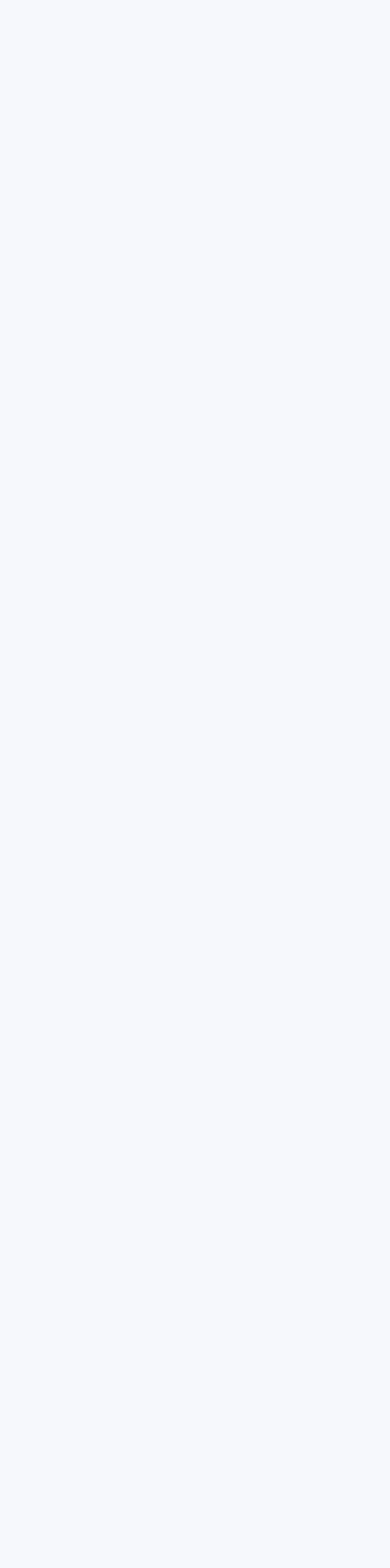
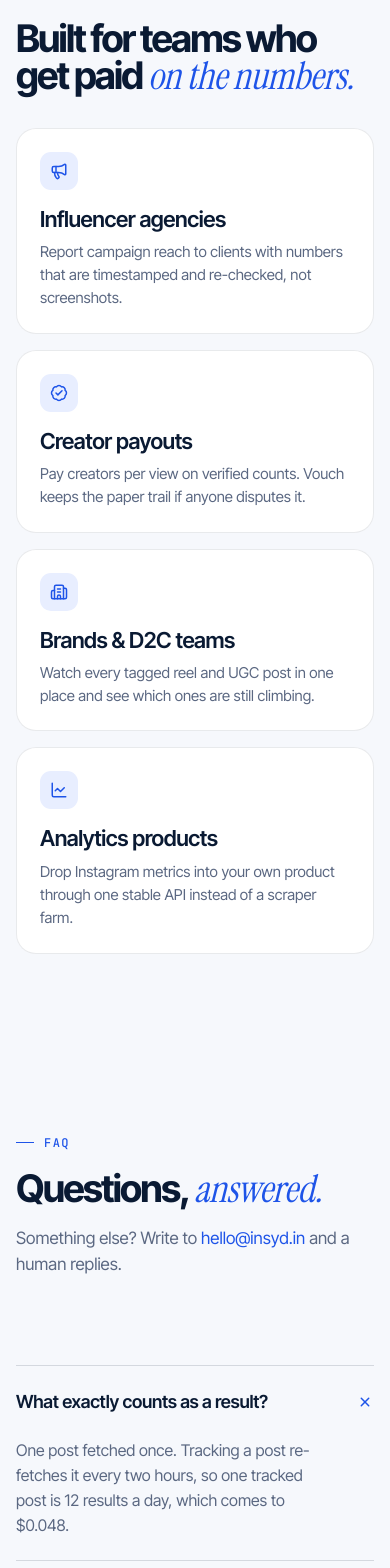
Before and after one commit to ishan-crd/Insyd.Vouch, a Next.js app: page / in a window 390 px wide. Shown: the part 10060-11628 px from the top of the page. Before the commit the page ends 10003 px from the top, so only its background shows below. Built offline with nearby package versions, Linux system fonts and the light colour scheme.

Commit message:
Landing: use cases and FAQ accordion

```diff
--- a/src/app/globals.css
+++ b/src/app/globals.css
@@ -477,3 +477,26 @@ code { font-family: var(--mono); }
 .price-foot { text-align: center; margin-top: 30px; color: var(--muted); font-size: 15px; }
 .price-foot a { color: var(--blue); font-weight: 550; }
 @media (max-width: 880px) { .price-grid { grid-template-columns: 1fr; } }
+
+/* ---------------------------------------------------------------- use cases */
+.cases { padding-top: 40px; }
+.cases-grid { display: grid; grid-template-columns: 5fr 7fr; gap: clamp(32px, 5vw, 80px); align-items: start; }
+.cases-head { display: flex; flex-direction: column; gap: 18px; position: sticky; top: 120px; }
+.cases-list { display: grid; grid-template-columns: 1fr 1fr; gap: 16px; }
+.case { padding: 24px; border-radius: 20px; background: var(--surface); box-shadow: inset 0 0 0 1px var(--line); display: flex; flex-direction: column; gap: 10px; height: 100%;
+  transition: transform 0.4s var(--spring), box-shadow 0.3s; }
+.case:hover { transform: translateY(-4px); box-shadow: inset 0 0 0 1px rgba(30, 84, 232, 0.3), var(--shadow-card); }
+.case p { margin: 8px 0 0; color: var(--muted); font-size: 15px; }
+@media (max-width: 900px) { .cases-grid { grid-template-columns: 1fr; } .cases-head { position: static; } }
+@media (max-width: 560px) { .cases-list { grid-template-columns: 1fr; } }
+
+/* ---------------------------------------------------------------- faq */
+.faq-grid { display: grid; grid-template-columns: 5fr 7fr; gap: clamp(32px, 5vw, 80px); align-items: start; }
+.faq-list { border-top: 1px solid var(--line-2); }
+.faq-item { border-bottom: 1px solid var(--line-2); }
+.faq-item button { width: 100%; display: flex; justify-content: space-between; align-items: center; gap: 20px; padding: 22px 0; text-align: left; font-size: 18px; font-weight: 550; letter-spacing: -0.015em; }
+.faq-item button:hover { color: var(--blue); }
+.faq-icon { flex-shrink: 0; color: var(--blue); transition: transform 0.35s var(--spring); }
+.faq-item.open .faq-icon { transform: rotate(45deg); }
+.faq-item p { margin: 0; padding: 0 40px 22px 0; color: var(--muted); font-size: 16px; }
+@media (max-width: 900px) { .faq-grid { grid-template-columns: 1fr; } }
--- a/src/app/page.tsx
+++ b/src/app/page.tsx
@@ -1,10 +1,12 @@
 import { ApiSection } from "@/components/landing/api-section";
+import { Faq } from "@/components/landing/faq";
 import { Features } from "@/components/landing/features";
 import { FieldsMarquee } from "@/components/landing/fields-marquee";
 import { Hero } from "@/components/landing/hero";
 import { How } from "@/components/landing/how";
 import { Pricing } from "@/components/landing/pricing";
 import { Tracking } from "@/components/landing/tracking";
+import { UseCases } from "@/components/landing/use-cases";
 import { Nav } from "@/components/landing/nav";
 
 export default function Home() {
@@ -20,6 +22,8 @@ export default function Home() {
         <Features />
         <ApiSection />
         <Pricing />
+        <UseCases />
+        <Faq />
       </main>
     </>
   );
--- /dev/null
+++ b/src/components/landing/faq.tsx
@@ -0,0 +1,60 @@
+"use client";
+
+import { AnimatePresence, motion } from "motion/react";
+import { Plus } from "lucide-react";
+import { useState } from "react";
+import { Reveal } from "@/components/reveal";
+
+const QA = [
+  { q: "What exactly counts as a result?", a: "One post fetched once. Tracking a post re-fetches it every two hours, so one tracked post is 12 results a day, which comes to $0.048." },
+  { q: "Which links can I track?", a: "Any public Instagram reel or post URL (instagram.com/reel/… or instagram.com/p/…). You can also pass a public profile to pull its latest reels. Private accounts are not supported." },
+  { q: "What data comes back?", a: "Everything Instagram exposes for the post: views, plays, likes, comments, caption, hashtags, mentions, tagged users, owner, audio, duration, dimensions, media URLs, the latest comments and more. More than 30 fields, same JSON shape every time." },
+  { q: "Can I change the 2-hour interval or stop tracking?", a: "Two hours is the default cadence. You can stop tracking any post at any time from the dashboard or with DELETE /v1/track/:id, and set an end date when you start tracking." },
+  { q: "Do I need an Instagram account or login?", a: "No. You never share credentials with us. We only read public data." },
+  { q: "How do I pay?", a: "Add a card and top up credit. Usage is metered per result and shown live in your dashboard, with a full log of every run and what it cost." },
+];
+
+export function Faq() {
+  const [open, setOpen] = useState<number | null>(0);
+  return (
+    <section id="faq" className="section faq">
+      <div className="wrap faq-grid">
+        <Reveal className="section-head">
+          <span className="eyebrow">FAQ</span>
+          <h2 className="h2">
+            Questions, <span className="serif blue">answered.</span>
+          </h2>
+          <p className="lede">
+            Something else? Write to <a className="blue" href="mailto:hello@insyd.in">hello@insyd.in</a> and a human replies.
+          </p>
+        </Reveal>
+        <Reveal className="faq-list" delay={0.08}>
+          {QA.map((item, i) => {
+            const isOpen = open === i;
+            return (
+              <div key={item.q} className={`faq-item ${isOpen ? "open" : ""}`}>
+                <button aria-expanded={isOpen} onClick={() => setOpen(isOpen ? null : i)}>
+                  <span>{item.q}</span>
+                  <Plus size={18} className="faq-icon" />
+                </button>
+                <AnimatePresence initial={false}>
+                  {isOpen && (
+                    <motion.div
+                      initial={{ height: 0, opacity: 0 }}
+                      animate={{ height: "auto", opacity: 1 }}
+                      exit={{ height: 0, opacity: 0 }}
+                      transition={{ duration: 0.35, ease: [0.16, 1, 0.3, 1] }}
+                      style={{ overflow: "hidden" }}
+                    >
+                      <p>{item.a}</p>
+                    </motion.div>
+                  )}
+                </AnimatePresence>
+              </div>
+            );
+          })}
+        </Reveal>
+      </div>
+    </section>
+  );
+}
--- /dev/null
+++ b/src/components/landing/use-cases.tsx
@@ -0,0 +1,35 @@
+import { BadgeCheck, Building2, LineChart, Megaphone } from "lucide-react";
+import { Reveal } from "@/components/reveal";
+
+const CASES = [
+  { icon: Megaphone, who: "Influencer agencies", what: "Report campaign reach to clients with numbers that are timestamped and re-checked, not screenshots." },
+  { icon: BadgeCheck, who: "Creator payouts", what: "Pay creators per view on verified counts. Vouch keeps the paper trail if anyone disputes it." },
+  { icon: Building2, who: "Brands & D2C teams", what: "Watch every tagged reel and UGC post in one place and see which ones are still climbing." },
+  { icon: LineChart, who: "Analytics products", what: "Drop Instagram metrics into your own product through one stable API instead of a scraper farm." },
+];
+
+export function UseCases() {
+  return (
+    <section className="section cases">
+      <div className="wrap cases-grid">
+        <Reveal className="cases-head">
+          <span className="eyebrow">Who it&apos;s for</span>
+          <h2 className="h2">
+            Built for teams who get paid <span className="serif blue">on the numbers.</span>
+          </h2>
+        </Reveal>
+        <div className="cases-list">
+          {CASES.map((c, i) => (
+            <Reveal key={c.who} className="case" delay={i * 0.06}>
+              <div className="bento-icon"><c.icon size={18} /></div>
+              <div>
+                <h3 className="h3">{c.who}</h3>
+                <p>{c.what}</p>
+              </div>
+            </Reveal>
+          ))}
+        </div>
+      </div>
+    </section>
+  );
+}
```
